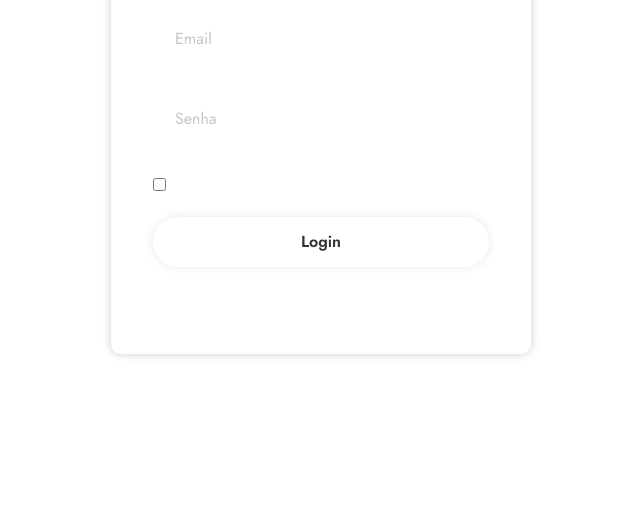
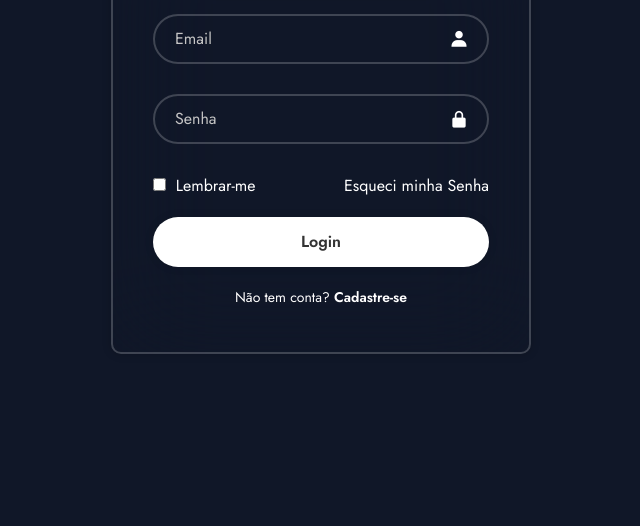
Before and after one commit to SadMaker/Login-and-Calendar-Dynamic, a website: page index.html in a window 1280 px wide. Shown: the part 274-800 px from the top of the page, without its empty margins (319-959 px from the left). Drawn offline with nearby package versions, Linux system fonts and the light colour scheme; no server answers.

Commit message:
Update index.css

```diff
--- a/Styles/index.css
+++ b/Styles/index.css
@@ -12,7 +12,7 @@
     justify-content: center;
     align-items: center;
     min-height: 100vh;
-    background: url(index/Assets/img/background.png);
+    background: url(../index/Assets/img/background.png);
     background-size: cover;
     background-position: center;
 }
```
